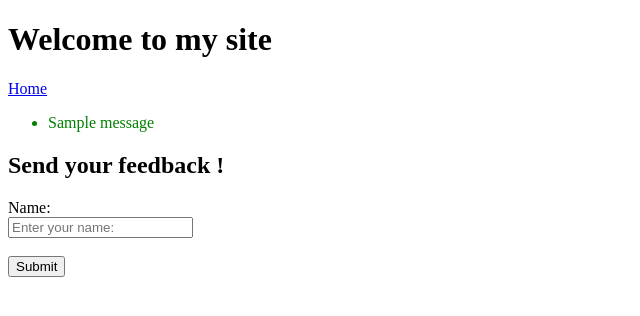
After one commit to Hangthim-web/Flask-Turtorial-, a Flask app: page / in a window 1280 px wide. The commit adds this page. Shown: the top 316 px of the page, without its empty margins (0-640 px from the left). Run offline with Flask 3, Linux system fonts and the light colour scheme; one stand-in notice (Sample message) is shown.

Commit message:
flash cards

```diff
--- a/app.py
+++ b/app.py
@@ -1,13 +1,21 @@
-from flask import Flask, render_template,request
+from flask import Flask,render_template,request,redirect,url_for,flash
 
 app = Flask(__name__)
+app.secret_key = "my_secret_key"
 
-@app.route('/feedback',methods=["GET","POST"])
-def feedback():
+
+@app.route("/",methods=["GET","POST"])
+def form():
     if request.method == "POST":
         name = request.form.get("username")
         message = request.form.get("message")
+        if not name:
+            flash("Name cannot be empty!")
+            return redirect(url_for('form'))
+        flash(f"Thanks {name}, your feedback was given.")
+        return redirect(url_for("thankyou"))
+    return render_template("form.html")
 
-        return render_template("thankyou.html",user=name,message=message)
-
-    return render_template("feedback.html")
+@app.route("/thankyou")
+def thankyou():
+    return render_template("thankyou.html")
--- /dev/null
+++ b/base1.html
@@ -0,0 +1,5 @@
+{% with messages = get_flashed_messages() %}
+{% for msg in messages %}
+<p>{{ msg }}</p>
+
+flash("message")
--- a/templates/base.html
+++ b/templates/base.html
@@ -3,35 +3,32 @@
 <head>
     <meta charset="UTF-8">
     <meta name="viewport" content="width=device-width, initial-scale=1.0">
-    <title>{% block title %}My feedback site{% endblock %}</title>
-    <style>
-        body{font-family: Arial, Helvetica, sans-serif;padding:20px;background-color: black;}
-        header,footer {background:#232323;padding:10px;color:white}
-        nav a {margin:0 10px; color:white;text-decoration:none;}
-        main {
-            background:white;
-            padding:20px;
-            margin-top:20px;
-            border-radius:3px;
-
-        }
-    </style>
+    <title>{% block title %} My feedback site {% endblock %}</title>
 </head>
 <body>
     <header>
-        <h1>Feedback Page</h1>
+        <h1>Welcome to my site</h1>
         <nav>
-            <a href="/feedback">Feedback</a>
+            <a href="/">Home</a>
         </nav>
     </header>
+    {% with messages = get_flashed_messages() %}
+    {% if messages %}
+    <ul style="color:green;">
+        {% for msg in messages %}
+        <li>{{msg}}</li>
+        {% endfor %}
+
+    </ul>
+    {% endif %}
+    {% endwith %}
     <main>
-   {% block content %}
-   {% endblock %}
+        {% block content %}
+        {% endblock %}
     </main>
+
     <footer>
-        <p>
-            &copy:hello there
-        </p>
+
     </footer>
 </body>
 </html>
--- /dev/null
+++ b/templates/form.html
@@ -0,0 +1,17 @@
+{% extends 'base.html' %}
+
+{% block title %} Form Page {% endblock %}
+{% block content %}
+
+<form action="/" method="POST">
+    <h2>Send your feedback !</h2>
+    <label for="username">Name:</label><br>
+    <input type="text" name="username" id="feedback_username" placeholder="Enter your name:"><br><br>
+
+    <!-- <label for="message">Message</label>
+    <input type="text" name="message" id="message" placeholder="Enter your message:"> -->
+
+    <input type="submit" value="Submit">
+
+</form>
+{% endblock %}
```
Also changed, not shown: app3.py (added, +13 -0 lines), templates/feedback form/thankyou.html (added, +9 -0 lines), templates/thankyou.html (+2 -5 lines), templates/feedback form/base.html (renamed from base.html), templates/feedback form/feedback.html (renamed from templates/feedback.html).
